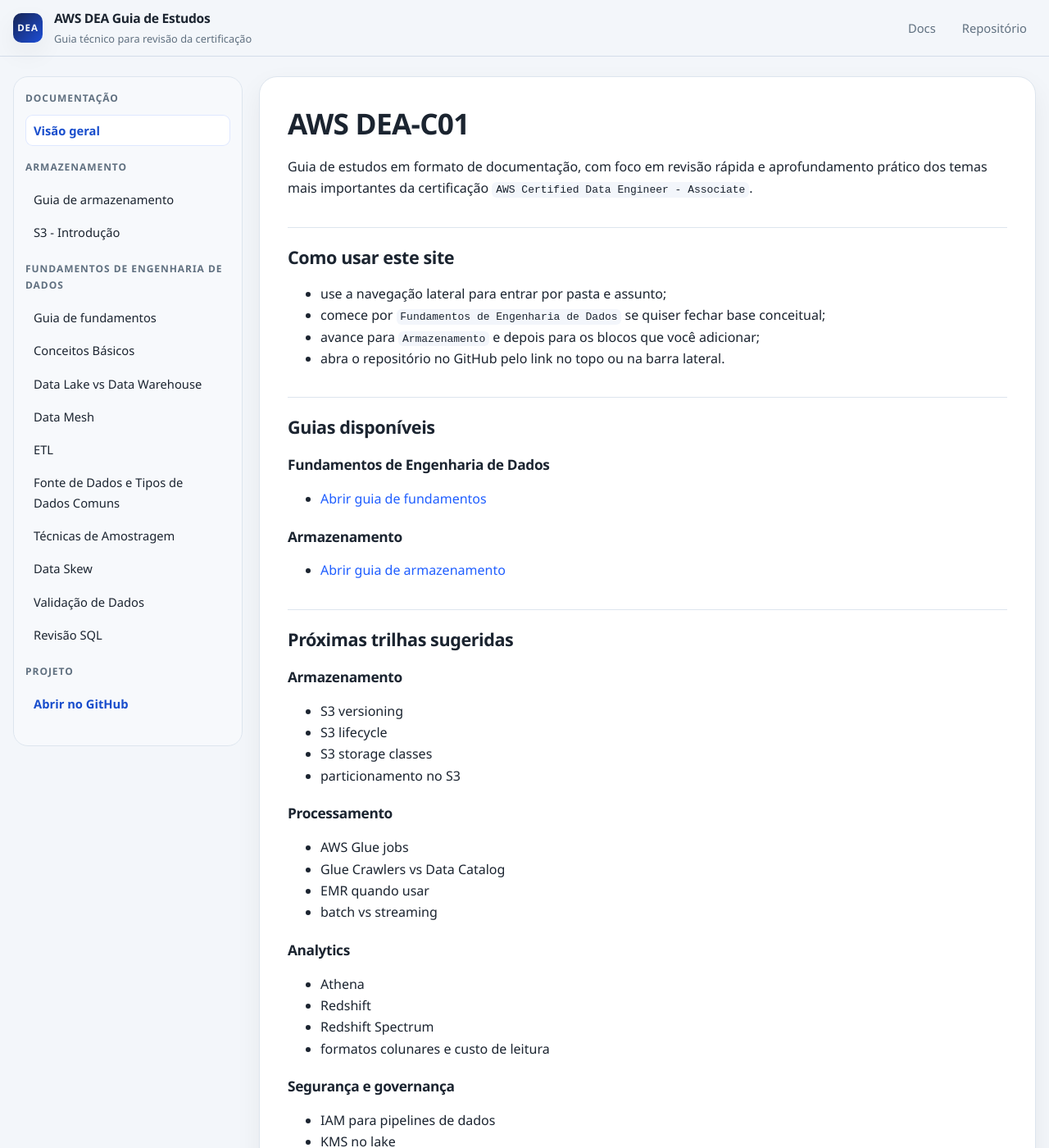
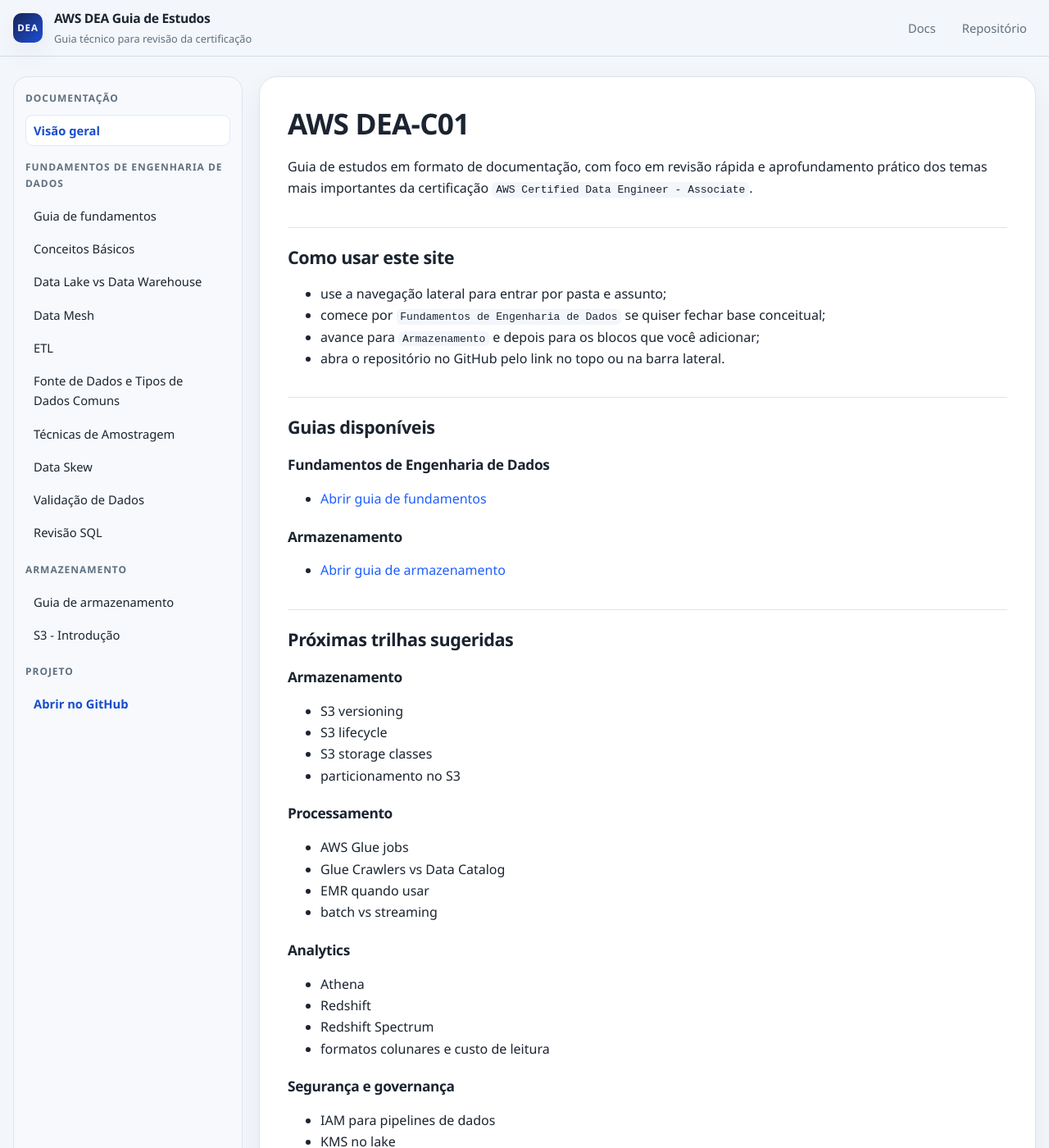
Before and after one commit to Ito-Santana/aws-dea-guia-estudos, a Jekyll site: the page built from index.md, in a window 1280 px wide and 1400 px high. Shown: the whole window at 82% size. Built offline with Jekyll 4.4.1, drawn with Linux system fonts in a browser that asks for light colours.

Commit message:
Fix mermaid rendering and docs sidebar

```diff
--- a/_layouts/default.html
+++ b/_layouts/default.html
@@ -36,14 +36,6 @@
           </div>
 
           <section class="sidebar-group">
-            <p class="sidebar-label">Armazenamento</p>
-            <div class="sidebar-links">
-              <a class="sidebar-link{% if page.url == '/armazenamento/' %} is-active{% endif %}" href="{{ '/armazenamento/' | relative_url }}">Guia de armazenamento</a>
-              <a class="sidebar-link{% if page.url == '/armazenamento/s3-introducao.html' %} is-active{% endif %}" href="{{ '/armazenamento/s3-introducao.html' | relative_url }}">S3 - Introdução</a>
-            </div>
-          </section>
-
-          <section class="sidebar-group">
             <p class="sidebar-label">Fundamentos de Engenharia de Dados</p>
             <div class="sidebar-links">
               <a class="sidebar-link{% if page.url == '/fundamentos-engenharia-de-dados/' %} is-active{% endif %}" href="{{ '/fundamentos-engenharia-de-dados/' | relative_url }}">Guia de fundamentos</a>
@@ -57,6 +49,14 @@
               <a class="sidebar-link{% if page.url == '/fundamentos-engenharia-de-dados/validacao-de-dados.html' %} is-active{% endif %}" href="{{ '/fundamentos-engenharia-de-dados/validacao-de-dados.html' | relative_url }}">Validação de Dados</a>
               <a class="sidebar-link{% if page.url == '/fundamentos-engenharia-de-dados/revisao-sql.html' %} is-active{% endif %}" href="{{ '/fundamentos-engenharia-de-dados/revisao-sql.html' | relative_url }}">Revisão SQL</a>
               </div>
+          </section>
+
+          <section class="sidebar-group">
+            <p class="sidebar-label">Armazenamento</p>
+            <div class="sidebar-links">
+              <a class="sidebar-link{% if page.url == '/armazenamento/' %} is-active{% endif %}" href="{{ '/armazenamento/' | relative_url }}">Guia de armazenamento</a>
+              <a class="sidebar-link{% if page.url == '/armazenamento/s3-introducao.html' %} is-active{% endif %}" href="{{ '/armazenamento/s3-introducao.html' | relative_url }}">S3 - Introdução</a>
+            </div>
           </section>
 
           {% if site.repository_url %}
--- a/assets/css/style.css
+++ b/assets/css/style.css
@@ -134,7 +134,7 @@ a:hover {
   display: grid;
   grid-template-columns: 280px minmax(0, 1fr);
   gap: 20px;
-  align-items: start;
+  align-items: stretch;
 }
 
 .docs-sidebar {
@@ -144,6 +144,8 @@ a:hover {
   background: var(--sidebar-bg);
   border: 1px solid var(--line);
   border-radius: 18px;
+  min-height: calc(100vh - 108px);
+  height: 100%;
 }
 
 .docs-main {
@@ -394,6 +396,8 @@ a:hover {
 
   .docs-sidebar {
     position: static;
+    min-height: auto;
+    height: auto;
   }
 }
 
```
Also changed, not shown: other parts of _layouts/default.html (+9 -0 lines).
